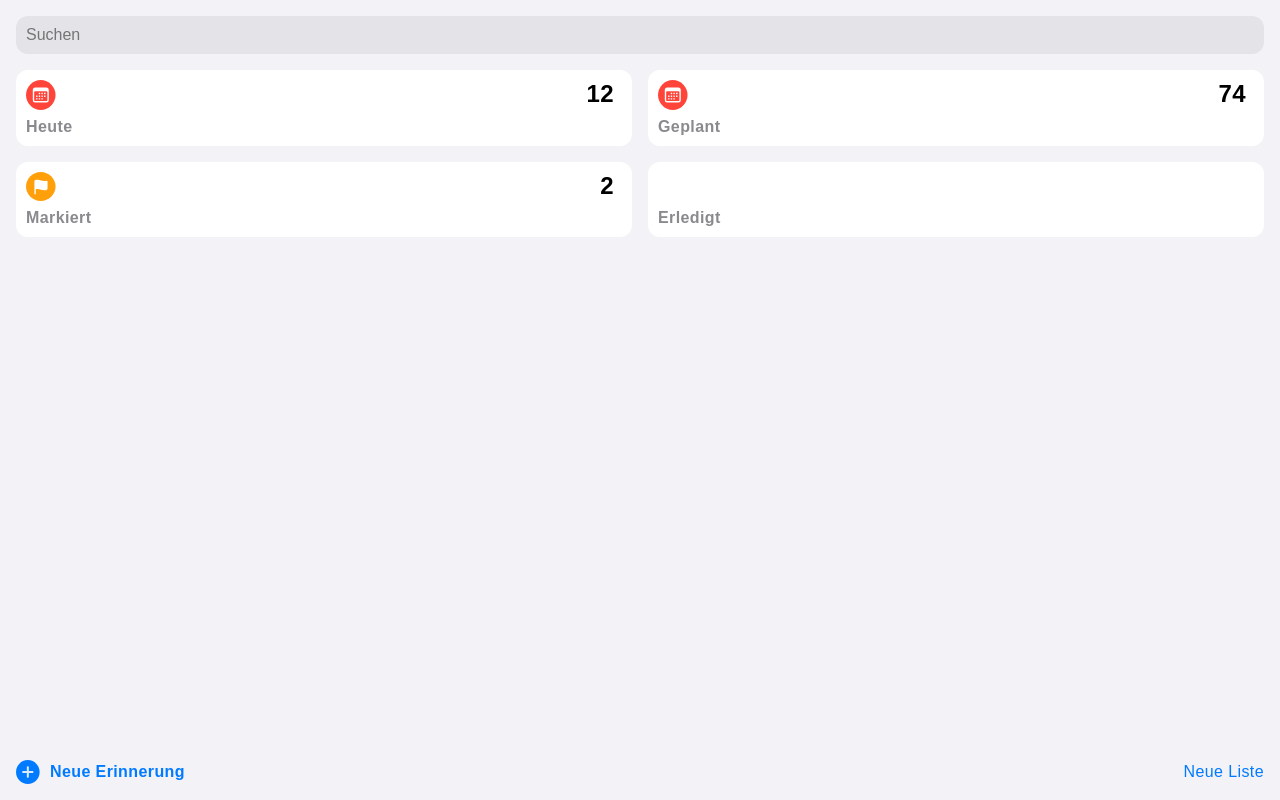
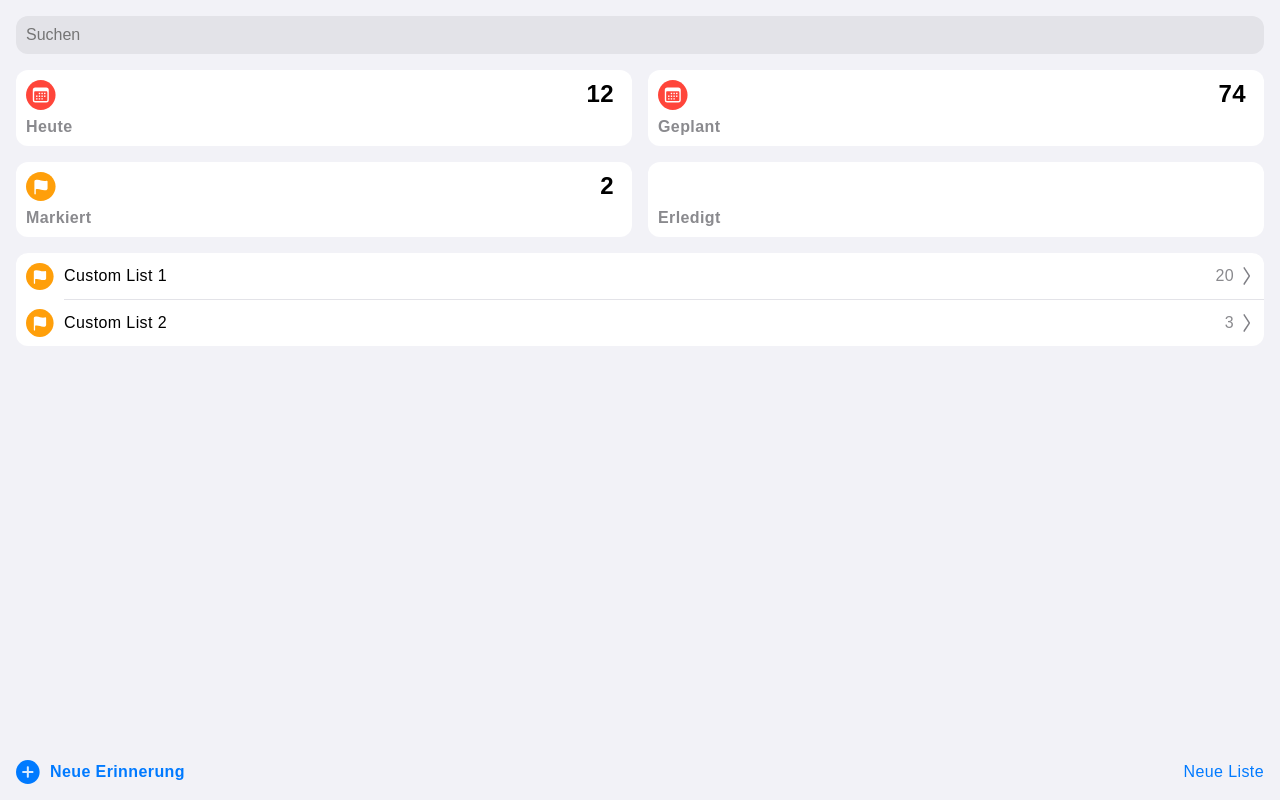
Before and after one commit to max-beckmann/progressive-reminders, an Angular app: page / in a window 1280 px wide. Built offline with nearby package versions, Linux system fonts and the light colour scheme; a web font is replaced by a local one.

Commit message:
add right arrow to link items

```diff
--- a/src/app/components/container/container.component.scss
+++ b/src/app/components/container/container.component.scss
@@ -5,4 +5,8 @@
   border-radius: 12px;
 
   background-color: var(--color-white);
+
+  * {
+    overflow: hidden;
+  }
 }
--- a/src/app/components/icon/icon.component.ts
+++ b/src/app/components/icon/icon.component.ts
@@ -4,14 +4,16 @@ export enum IconType {
   CALENDAR,
   FLAG,
   CHECKMARK,
-  PLUS
+  PLUS,
+  CHEVRON_RIGHT
 }
 
 const iconTypeToSrcMap = new Map<IconType, string>([
   [IconType.CALENDAR, 'calendar.circle.fill.svg'],
   [IconType.FLAG, 'flag.circle.fill.svg'],
   [IconType.CHECKMARK, 'checkmark.circle.fill.svg'],
-  [IconType.PLUS, 'plus.circle.fill.svg']
+  [IconType.PLUS, 'plus.circle.fill.svg'],
+  [IconType.CHEVRON_RIGHT, 'chevron.right.svg']
 ]);
 
 @Component({
--- a/src/app/components/list/list.component.html
+++ b/src/app/components/list/list.component.html
@@ -1,6 +1,7 @@
 <ul>
   @for (item of items(); track $index) {
     <li>
+      <a [routerLink]="item.link" [class.clickable]="item.link !== undefined">
         <div class="icon">
           @if (item.icon) {
             <app-icon [type]="item.icon"></app-icon>
@@ -15,11 +16,18 @@
               <input type="text" [placeholder]="item.value">
             }
             @case (ListItemType.LINK) {
-            <app-inline-list-tile [name]="item.value"
-                                  [count]="item.count ?? 0"></app-inline-list-tile>
+              <div class="linkItem">
+                <span class="name">{{ item.value }}</span>
+                <div>
+                  <span class="count">{{ item.count }}</span>
+                  <app-icon [type]="IconType.CHEVRON_RIGHT"
+                            class="arrow"></app-icon>
+                </div>
+              </div>
             }
           }
         </div>
+      </a>
     </li>
   }
 </ul>
--- a/src/app/components/list/list.component.scss
+++ b/src/app/components/list/list.component.scss
@@ -2,15 +2,16 @@
   display: block;
 
   li {
+    a {
       display: flex;
       align-items: center;
 
       .icon {
         margin-inline: 10px;
-    }
 
         app-icon {
           width: 28px;
+        }
       }
 
       .item {
@@ -18,6 +19,30 @@
         margin-top: 14px;
         padding-right: 14px;
         padding-bottom: 14px;
+
+        .linkItem {
+          display: flex;
+          justify-content: space-between;
+          align-items: center;
+
+          div {
+            display: flex;
+            gap: 8px;
+
+            .count {
+              color: var(--color-font);
+            }
+          }
+        }
+
+        app-icon {
+          width: 8px;
+        }
+      }
+
+      &.clickable:hover {
+        background-color: var(--color-interaction);
+      }
     }
 
     &:not(:last-child) .item {
--- a/src/app/components/list/list.component.ts
+++ b/src/app/components/list/list.component.ts
@@ -4,6 +4,7 @@ import {
   InlineListTileComponent
 } from '../inline-list-tile/inline-list-tile.component';
 import { IconComponent, IconType } from '../icon/icon.component';
+import { RouterLink } from '@angular/router';
 
 export enum ListItemType {
   REMINDER,
@@ -16,6 +17,7 @@ export type ListItem = {
   value: string;
   icon?: IconType;
   count?: number;
+  link?: string;
 }
 
 @Component({
@@ -24,7 +26,8 @@ export type ListItem = {
   imports: [
     ListTileComponent,
     InlineListTileComponent,
-    IconComponent
+    IconComponent,
+    RouterLink
   ],
   templateUrl: './list.component.html',
   styleUrl: './list.component.scss'
@@ -32,4 +35,5 @@ export type ListItem = {
 export class ListComponent {
   items = input<ListItem[]>([]);
   protected readonly ListItemType = ListItemType;
+  protected readonly IconType = IconType;
 }
--- a/src/app/components/pages/main-overview-page/main-overview-page.component.html
+++ b/src/app/components/pages/main-overview-page/main-overview-page.component.html
@@ -10,6 +10,6 @@
                  [count]="0"></app-list-tile>
 </div>
 <app-container class="custom-lists">
-  <app-list></app-list>
+  <app-list [items]="customListLinks"></app-list>
 </app-container>
 <app-bottom-navigation></app-bottom-navigation>
--- a/src/app/components/pages/main-overview-page/main-overview-page.component.ts
+++ b/src/app/components/pages/main-overview-page/main-overview-page.component.ts
@@ -3,7 +3,11 @@ import { ContainerComponent } from '../../container/container.component';
 import { RouterLink } from '@angular/router';
 import { ListTileComponent } from '../../list-tile/list-tile.component';
 import { SearchBarComponent } from '../../search-bar/search-bar.component';
-import { ListComponent } from '../../list/list.component';
+import {
+  ListComponent,
+  ListItem,
+  ListItemType
+} from '../../list/list.component';
 import { IconType } from '../../icon/icon.component';
 import {
   BottomNavigationComponent
@@ -24,6 +28,21 @@ import {
   styleUrl: './main-overview-page.component.scss'
 })
 export class MainOverviewPageComponent {
-
+  protected readonly customListLinks: ListItem[] = [
+    {
+      type: ListItemType.LINK,
+      value: 'Custom List 1',
+      icon: IconType.FLAG,
+      count: 20,
+      link: '/custom-1'
+    },
+    {
+      type: ListItemType.LINK,
+      value: 'Custom List 2',
+      icon: IconType.FLAG,
+      count: 3,
+      link: '/custom-2'
+    }
+  ]
   protected readonly IconType = IconType;
 }
```
Also changed, not shown: src/assets/icons/chevron.right.svg (added). Lines whose indentation alone changed are shown as unchanged.
